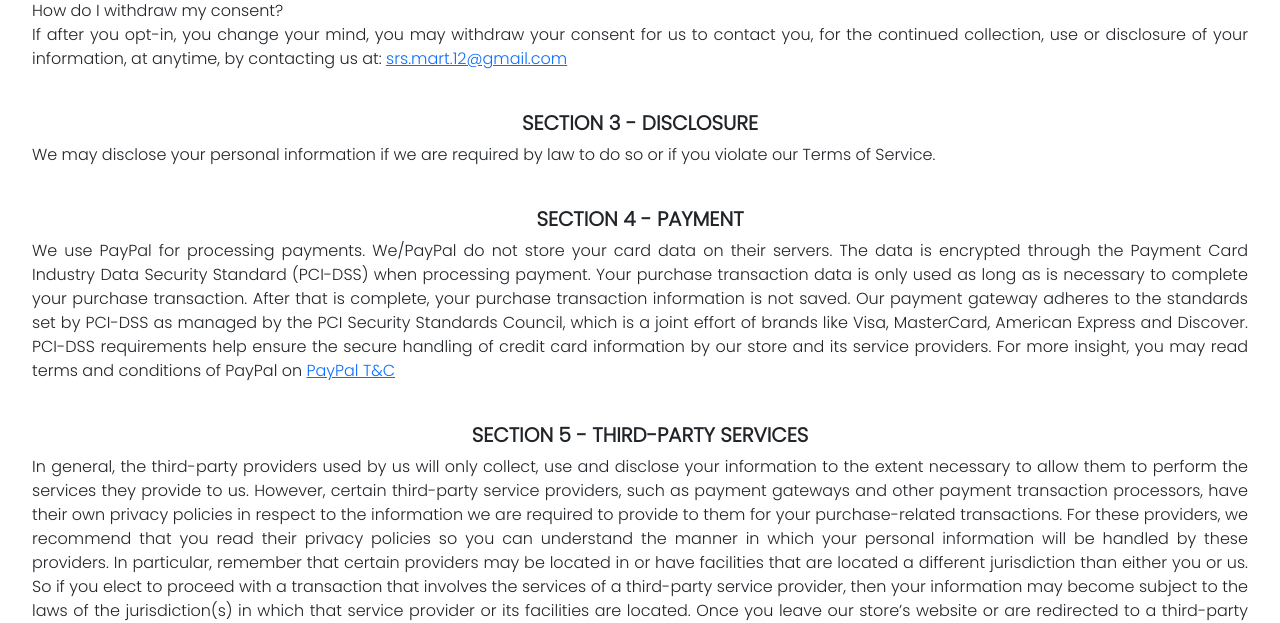
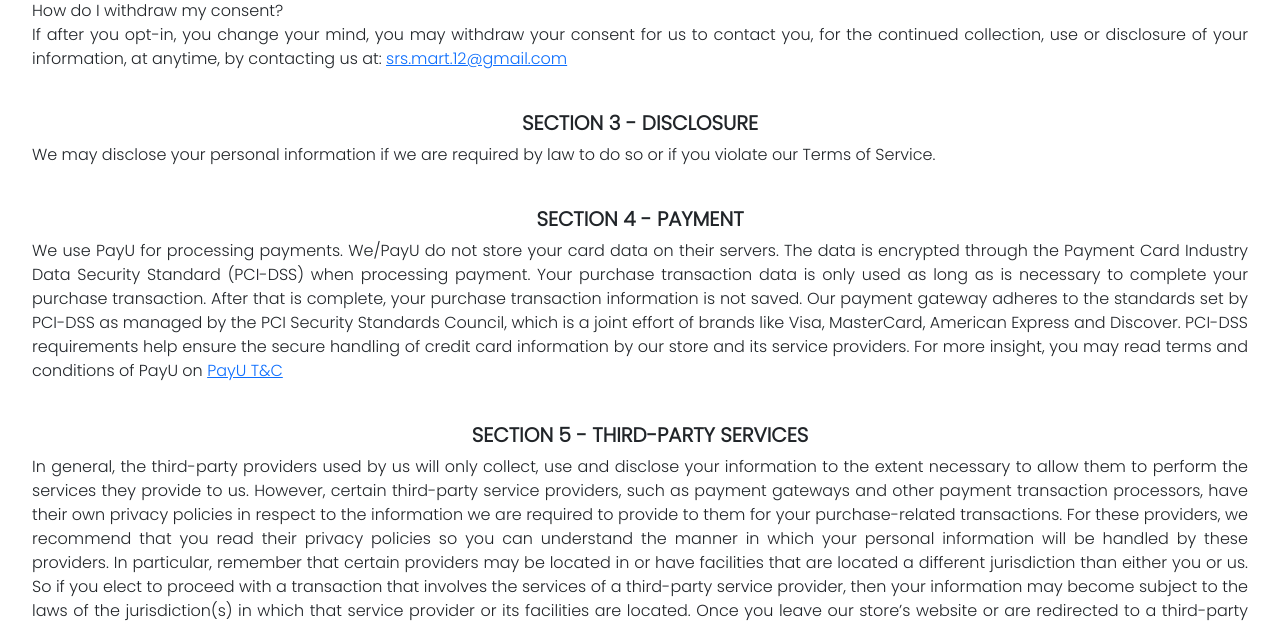
Before and after one commit to SRSKing12/srs-mart, a Django app: page /privacy_policy/ in a window 1280 px wide. Shown: the part 415-1038 px from the top of the page. Run offline with Django 3.2, Linux system fonts and the light colour scheme; some libraries are stand-ins or nearby versions.

Commit message:
Add files via upload

```diff
--- a/app/templates/app/privacy_policy.html
+++ b/app/templates/app/privacy_policy.html
@@ -20,7 +20,7 @@
         <br>
 
         <h5 class="fw-bold">SECTION 4 - PAYMENT</h5>
-        <p class="tj pdlr">We use PayPal for processing payments. We/PayPal do not store your card data on their servers. The data is encrypted through the Payment Card Industry Data Security Standard (PCI-DSS) when processing payment. Your purchase transaction data is only used as long as is necessary to complete your purchase transaction. After that is complete, your purchase transaction information is not saved. Our payment gateway adheres to the standards set by PCI-DSS as managed by the PCI Security Standards Council, which is a joint effort of brands like Visa, MasterCard, American Express and Discover. PCI-DSS requirements help ensure the secure handling of credit card information by our store and its service providers. For more insight, you may read terms and conditions of PayPal on <a href="https://paypal.com/" target="_blank">PayPal T&C</a></p>
+        <p class="tj pdlr">We use PayU for processing payments. We/PayU do not store your card data on their servers. The data is encrypted through the Payment Card Industry Data Security Standard (PCI-DSS) when processing payment. Your purchase transaction data is only used as long as is necessary to complete your purchase transaction. After that is complete, your purchase transaction information is not saved. Our payment gateway adheres to the standards set by PCI-DSS as managed by the PCI Security Standards Council, which is a joint effort of brands like Visa, MasterCard, American Express and Discover. PCI-DSS requirements help ensure the secure handling of credit card information by our store and its service providers. For more insight, you may read terms and conditions of PayU on <a href="https://payu.in/" target="_blank">PayU T&C</a></p>
         <br>
 
         <h5 class="fw-bold">SECTION 5 - THIRD-PARTY SERVICES</h5>
```
